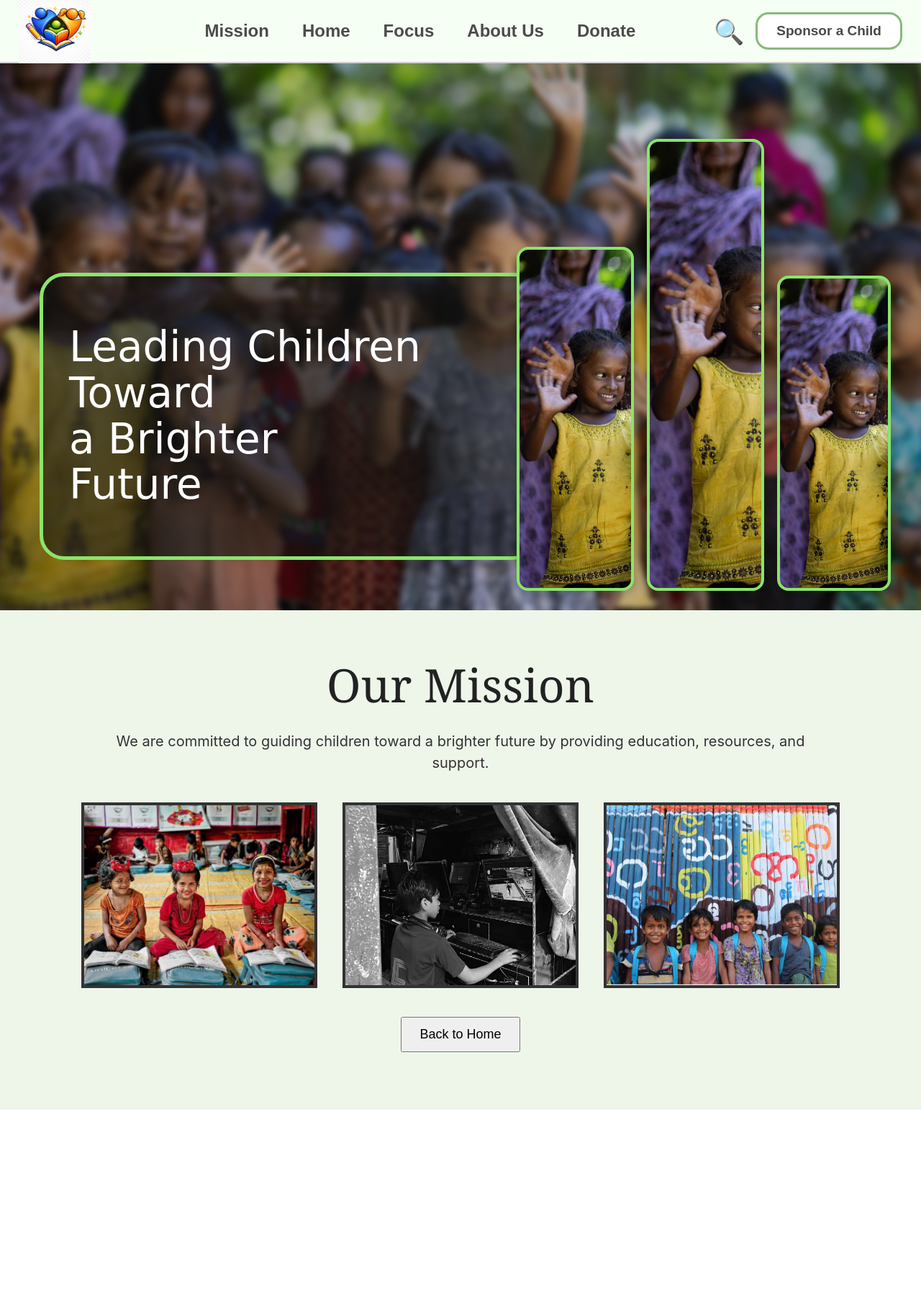
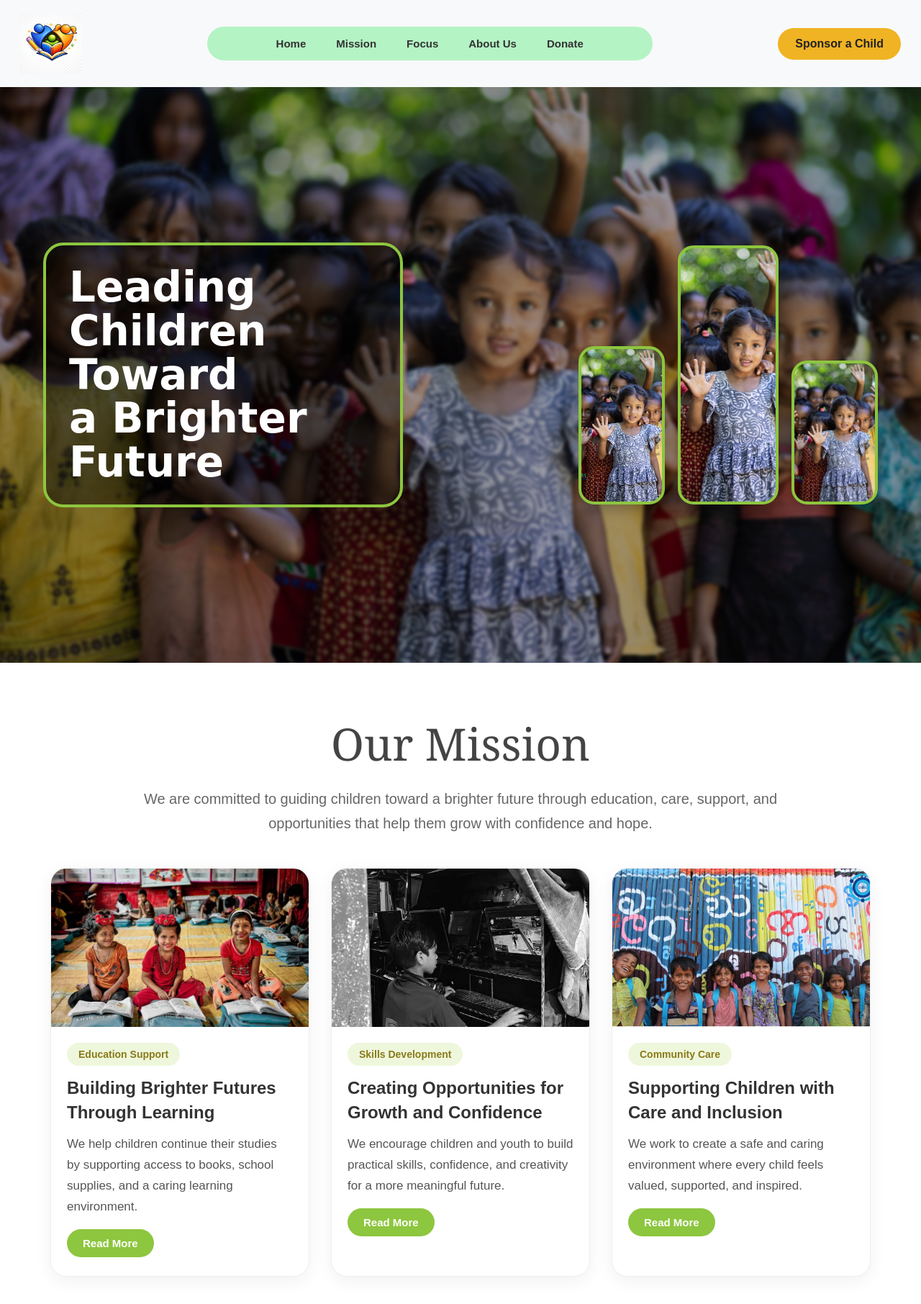
Before and after one commit to fahmida47/Agranika, a React (Create React App) app in the folder agranika/: page / in a window 1280 px wide. Shown: the top 1812 px of the page at 72% size. Before the commit the page ends 1542 px from the top, so only its background shows below. Built offline with nearby package versions, Linux system fonts and the light colour scheme.

Commit message:
navbar added

```diff
--- a/agranika/src/App.css
+++ b/agranika/src/App.css
@@ -1,10 +1,20 @@
-  body {
+
+html {
+  scroll-behavior: smooth;
+}
+
+body {
   margin: 0;
   padding: 0;
+  overflow-x: hidden;
+  overflow-y: auto;
+  font-family: Arial, sans-serif;
 }
 
-.page {
+* {
+  box-sizing: border-box;
+}
+
+.app-wrapper {
   width: 100%;
-  overflow-x: hidden;
-  background: #ffffff;
 }
--- a/agranika/src/App.js
+++ b/agranika/src/App.js
@@ -1,28 +1,34 @@
-import React, { useRef } from "react";
+import React from "react";
+import "./App.css";
+import Navbar from "./components/Navbar";
 import HomePage from "./components/homepage";
 import Mission from "./components/mission";
-import "./App.css";
 
 function App() {
-  const homeRef = useRef(null);
-  const missionRef = useRef(null);
+  const goHome = () => {
+    const homeSection = document.getElementById("home-section");
+    if (homeSection) {
+      homeSection.scrollIntoView({ behavior: "smooth" });
+    }
+  };
 
   const goMission = () => {
-    missionRef.current.scrollIntoView({ behavior: "smooth" });
-  };
-
-  const goHome = () => {
-    homeRef.current.scrollIntoView({ behavior: "smooth" });
+    const missionSection = document.getElementById("mission-section");
+    if (missionSection) {
+      missionSection.scrollIntoView({ behavior: "smooth" });
+    }
   };
 
   return (
-    <div className="page">
-      <div ref={homeRef}>
-        <HomePage goMission={goMission} />
+    <div className="app-wrapper">
+      <Navbar goHome={goHome} goMission={goMission} />
+
+      <div id="home-section">
+        <HomePage />
       </div>
 
-      <div ref={missionRef}>
-        <Mission goHome={goHome} />
+      <div id="mission-section">
+        <Mission />
       </div>
     </div>
   );
--- /dev/null
+++ b/agranika/src/components/Navbar.js
@@ -0,0 +1,27 @@
+import React from "react";
+import "./navbar.css";
+import logo from "../assets1/Logo2.png";
+
+function Navbar({ goHome, goMission }) {
+  return (
+    <header className="navbar">
+      <div className="logo-box">
+        <img src={logo} alt="Logo" className="logo" />
+      </div>
+
+      <div className="nav-menu">
+        <button onClick={goHome}>Home</button>
+        <button onClick={goMission}>Mission</button>
+        <button>Focus</button>
+        <button>About Us</button>
+        <button>Donate</button>
+      </div>
+
+      <div className="nav-right">
+        <button className="sponsor-btn">Sponsor a Child</button>
+      </div>
+    </header>
+  );
+}
+
+export default Navbar;
--- a/agranika/src/components/homepage.css
+++ b/agranika/src/components/homepage.css
@@ -1,75 +1,16 @@
-.main-box {
+ .main-box {
   width: 100%;
-  min-height: 100vh;
-  background: #fff;
-  overflow: hidden;
-}
-
-.navbar {
-  height: 86px;
-  background: #f6fff3;
-  border-bottom: 2px solid #cfcfcf;
-  display: flex;
-  align-items: center;
-  justify-content: space-between;
-  padding: 0 26px;
-}
-
-.logo-box {
-  width: 150px;
-  display: flex;
-  align-items: center;
-}
-
-.logo {
-  width: 100px;
-  height: auto;
-  display: block;
-}
-
-.nav-menu {
-  display: flex;
-  align-items: center;
-  gap: 34px;
-}
-
-.nav-menu button {
-  background: none;
-  border: none;
-  font-size: 24px;
-  font-weight: 600;
-  cursor: pointer;
-  color: #4b4b4b;
-}
-
-.nav-right {
-  display: flex;
-  align-items: center;
-  gap: 16px;
-}
-
-.search-icon {
-  font-size: 34px;
-  color: #1c1c1c;
-  cursor: pointer;
-}
-
-.sponsor-btn {
-  background: #fff;
-  border: 3px solid #88b97b;
-  border-radius: 18px;
-  padding: 12px 26px;
-  font-size: 19px;
-  font-weight: 600;
-  color: #4a4a4a;
-  cursor: pointer;
 }
 
 .hero-section {
   position: relative;
   width: 100%;
-  height: 760px;
+  min-height: 100vh;
   overflow: hidden;
+  display: flex;
+  align-items: center;
+  justify-content: space-between;
+  padding: 60px 50px;
 }
 
 .hero-bg {
@@ -77,67 +18,108 @@
   inset: 0;
   background-size: cover;
   background-position: center;
-  background-repeat: no-repeat;
-  filter: blur(4px);
-  transform: scale(1.06);
+  filter: blur(2px);
+  transform: scale(1.04);
 }
 
 .hero-overlay {
   position: absolute;
   inset: 0;
-  background: rgba(35, 30, 20, 0.22);
-  z-index: 1;
+  background: rgba(0, 0, 0, 0.35);
 }
 
 .headline-box {
-  position: absolute;
-  left: 55px;
-  bottom: 70px;
-  z-index: 3;
-  width: 610px;
-  background: rgba(20, 20, 20, 0.58);
-  border: 5px solid #8be46a;
-  border-radius: 34px;
-  padding: 28px 36px;
+  position: relative;
+  z-index: 2;
+  max-width: 500px;
+  background: rgba(0, 0, 0, 0.45);
+  border: 4px solid #8dc63f;
+  border-radius: 28px;
+  padding: 28px 32px;
+  margin-left: 10px;
 }
 
 .headline-box h1 {
   color: white;
   font-size: 58px;
-  line-height: 1.1;
-  font-family: "Comic Sans MS", "Trebuchet MS", cursive, sans-serif;
-  font-weight: 400;
+  line-height: 1.05;
+  font-family: "Comic Sans MS", cursive, sans-serif;
+  margin: 0;
 }
 
 .right-gallery {
-  position: absolute;
-  right: 42px;
-  top: 105px;
-  z-index: 3;
+  position: relative;
+  z-index: 2;
   display: flex;
   align-items: flex-end;
   gap: 18px;
+  margin-right: 10px;
 }
 
 .gallery-card {
-  border: 4px solid #8be46a;
-  border-radius: 16px;
   background-size: cover;
-  background-repeat: no-repeat;
-  box-shadow: 0 4px 14px rgba(0, 0, 0, 0.22);
+  background-position: center;
+  border: 4px solid #8dc63f;
+  border-radius: 22px;
+  box-shadow: 0 8px 20px rgba(0, 0, 0, 0.25);
 }
 
 .card-small {
-  width: 155px;
-  height: 470px;
+  width: 120px;
+  height: 220px;
 }
 
 .card-tall {
-  width: 155px;
-  height: 620px;
+  width: 140px;
+  height: 360px;
 }
 
 .card-medium {
-  width: 150px;
-  height: 430px;
+  width: 120px;
+  height: 200px;
 }
+
+@media (max-width: 992px) {
+  .hero-section {
+    flex-direction: column;
+    justify-content: center;
+    gap: 30px;
+    text-align: center;
+    padding: 50px 25px;
+  }
+
+  .headline-box {
+    margin-left: 0;
+    max-width: 90%;
+  }
+
+  .headline-box h1 {
+    font-size: 46px;
+  }
+
+  .right-gallery {
+    margin-right: 0;
+    justify-content: center;
+  }
+}
+
+@media (max-width: 768px) {
+  .headline-box h1 {
+    font-size: 36px;
+  }
+
+  .card-small,
+  .card-medium {
+    width: 95px;
+    height: 160px;
+  }
+
+  .card-tall {
+    width: 105px;
+    height: 240px;
+  }
+
+  .right-gallery {
+    gap: 12px;
+  }
+}
--- a/agranika/src/components/homepage.js
+++ b/agranika/src/components/homepage.js
@@ -1,32 +1,16 @@
 import React from "react";
 import "./homepage.css";
-import logo from "../assets1/Logo2.png";
 import heroImg from "../assets1/Home2.jpg";
 
-function HomePage({ goMission }) {
+function HomePage() {
   return (
     <div className="main-box">
-      <div className="navbar">
-        <div className="logo-box">
-          <img src={logo} alt="Logo" className="logo" />
-        </div>
+      <div className="hero-section">
+        <div
+          className="hero-bg"
+          style={{ backgroundImage: `url(${heroImg})` }}
+        ></div>
 
-        <div className="nav-menu">
-          <button onClick={goMission}>Mission</button>
-          <button>Home</button>
-          <button>Focus</button>
-          <button>About Us</button>
-          <button>Donate</button>
-        </div>
-
-        <div className="nav-right">
-          <span className="search-icon">&#128269;</span>
-          <button className="sponsor-btn">Sponsor a Child</button>
-        </div>
-      </div>
-
-      <div className="hero-section">
-        <div className="hero-bg" style={{ backgroundImage: `url(${heroImg})` }}></div>
         <div className="hero-overlay"></div>
 
         <div className="headline-box">
@@ -42,9 +26,20 @@ function HomePage({ goMission }) {
         </div>
 
         <div className="right-gallery">
-          <div className="gallery-card card-small" style={{ backgroundImage: `url(${heroImg})` }}></div>
-          <div className="gallery-card card-tall" style={{ backgroundImage: `url(${heroImg})` }}></div>
-          <div className="gallery-card card-medium" style={{ backgroundImage: `url(${heroImg})` }}></div>
+          <div
+            className="gallery-card card-small"
+            style={{ backgroundImage: `url(${heroImg})` }}
+          ></div>
+
+          <div
+            className="gallery-card card-tall"
+            style={{ backgroundImage: `url(${heroImg})` }}
+          ></div>
+
+          <div
+            className="gallery-card card-medium"
+            style={{ backgroundImage: `url(${heroImg})` }}
+          ></div>
         </div>
       </div>
     </div>
--- a/agranika/src/components/mission.css
+++ b/agranika/src/components/mission.css
@@ -1,44 +1,117 @@
 .mission-section {
-  background: #eef6ea;
+  background: #ffffff;
+  padding: 70px 35px 80px;
   text-align: center;
-  padding: 60px 30px 80px;
 }
 
 .mission-section h2 {
-  font-size: 64px;
+  font-size: 62px;
   font-family: Georgia, serif;
   font-weight: 500;
-  color: #222;
-  margin: 0 0 20px 0;
+  color: #444;
+  margin: 0 0 18px 0;
 }
 
-.mission-text {
-  max-width: 1000px;
-  margin: 0 auto 40px auto;
+.mission-intro {
+  max-width: 950px;
+  margin: 0 auto 45px auto;
   font-size: 20px;
-  line-height: 1.5;
-  color: #333;
+  line-height: 1.7;
+  color: #666;
 }
 
-.mission-images {
+.mission-cards {
   display: flex;
   justify-content: center;
-  align-items: center;
-  gap: 35px;
-  flex-wrap: nowrap;
+  gap: 30px;
+  flex-wrap: wrap;
+  align-items: stretch;
 }
 
-.mission-images img {
-  width: 320px;
-  height: 250px;
+.mission-card {
+  width: 360px;
+  background: #fff;
+  border: 1px solid #eeeeee;
+  border-radius: 22px;
+  overflow: hidden;
+  text-align: left;
+  box-shadow: 0 6px 24px rgba(0, 0, 0, 0.06);
+  transition: transform 0.3s ease, box-shadow 0.3s ease;
+}
+
+.mission-card:hover {
+  transform: translateY(-6px);
+  box-shadow: 0 10px 26px rgba(0, 0, 0, 0.1);
+}
+
+.mission-card-img {
+  width: 100%;
+  height: 220px;
   object-fit: cover;
-  border: 4px solid #333;
   display: block;
 }
 
-.back-btn {
-  margin-top: 40px;
+.mission-card-content {
+  padding: 22px 22px 26px;
+}
+
+.mission-tag {
+  display: inline-block;
+  background: #eef7dc;
+  color: #8a7a18;
+  border-radius: 999px;
+  padding: 8px 16px;
+  font-size: 14px;
+  font-weight: 600;
+  margin-bottom: 14px;
+}
+
+.mission-title-row h3 {
+  font-size: 24px;
+  line-height: 1.4;
+  color: #333;
+  margin: 0 0 14px 0;
+  font-weight: 700;
+}
+
+.mission-card-content p {
+  font-size: 17px;
+  line-height: 1.7;
+  color: #555;
+  margin: 0 0 16px 0;
+}
+
+.extra-text {
+  margin-top: 10px;
+}
+
+.read-more-btn {
+  background: #8dc63f;
+  color: white;
+  border: none;
+  border-radius: 999px;
+  padding: 11px 22px;
+  font-size: 15px;
+  font-weight: 600;
+  cursor: pointer;
+  transition: 0.3s ease;
+}
+
+.read-more-btn:hover {
+  background: #79ad32;
+}
+
+.back-home-btn {
+  margin-top: 45px;
   padding: 12px 24px;
-  font-size: 18px;
+  border: 1px solid #cfcfcf;
+  background: white;
+  color: #333;
+  font-size: 16px;
+  border-radius: 8px;
   cursor: pointer;
 }
+
+.back-home-btn:hover {
+  background: #f7f7f7;
+}
--- a/agranika/src/components/mission.js
+++ b/agranika/src/components/mission.js
@@ -1,26 +1,144 @@
-import React from "react";
+import React, { useState } from "react";
 import "./mission.css";
-
-// Assets location: src/assets1/mission1.jpg, mission2.jpg, mission3.jpg
 import missionImg1 from "../assets1/mission1.webp";
 import missionImg2 from "../assets1/mission2.jpeg";
 import missionImg3 from "../assets1/mission3.jpg";
 
-function Mission({ goHome }) {
+function Mission() {
+  const [expandedCard, setExpandedCard] = useState(null);
+
+  const toggleReadMore = (cardNumber) => {
+    if (expandedCard === cardNumber) {
+      setExpandedCard(null);
+    } else {
+      setExpandedCard(cardNumber);
+    }
+  };
+
   return (
     <div className="mission-section">
       <h2>Our Mission</h2>
-      <p className="mission-text">
-        We are committed to guiding children toward a brighter future by providing education, resources, and support.
+      <p className="mission-intro">
+        We are committed to guiding children toward a brighter future through
+        education, care, support, and opportunities that help them grow with
+        confidence and hope.
       </p>
-      <div className="mission-images">
-        <img src={missionImg1} alt="Mission 1" />
-        <img src={missionImg2} alt="Mission 2" />
-        <img src={missionImg3} alt="Mission 3" />
+
+      <div className="mission-cards">
+        <div className="mission-card">
+          <img
+            src={missionImg1}
+            alt="Education support"
+            className="mission-card-img"
+          />
+
+          <div className="mission-card-content">
+            <div className="mission-tag">Education Support</div>
+
+            <div className="mission-title-row">
+              <h3>Building Brighter Futures Through Learning</h3>
+            </div>
+
+            <p>
+              We help children continue their studies by supporting access to
+              books, school supplies, and a caring learning environment.
+            </p>
+
+            {expandedCard === 1 && (
+              <p className="extra-text">
+                Our mission is to make education more reachable for children who
+                face social and economic barriers. We believe every child
+                deserves a chance to learn, dream, and move toward a better
+                future. Through continued support, children can grow in
+                confidence, improve their skills, and stay motivated in school.
+              </p>
+            )}
+
+            <button
+              className="read-more-btn"
+              onClick={() => toggleReadMore(1)}
+            >
+              {expandedCard === 1 ? "Show Less" : "Read More"}
+            </button>
+          </div>
+        </div>
+
+        <div className="mission-card">
+          <img
+            src={missionImg2}
+            alt="Skills development"
+            className="mission-card-img"
+          />
+
+          <div className="mission-card-content">
+            <div className="mission-tag">Skills Development</div>
+
+            <div className="mission-title-row">
+              <h3>Creating Opportunities for Growth and Confidence</h3>
+            </div>
+
+            <p>
+              We encourage children and youth to build practical skills,
+              confidence, and creativity for a more meaningful future.
+            </p>
+
+            {expandedCard === 2 && (
+              <p className="extra-text">
+                Beyond academics, we focus on helping children discover their
+                abilities and strengthen their confidence. With guidance,
+                digital exposure, and supportive learning experiences, they can
+                develop skills that prepare them for new opportunities and
+                personal growth in everyday life.
+              </p>
+            )}
+
+            <button
+              className="read-more-btn"
+              onClick={() => toggleReadMore(2)}
+            >
+              {expandedCard === 2 ? "Show Less" : "Read More"}
+            </button>
+          </div>
+        </div>
+
+        <div className="mission-card">
+          <img
+            src={missionImg3}
+            alt="Community care"
+            className="mission-card-img"
+          />
+
+          <div className="mission-card-content">
+            <div className="mission-tag">Community Care</div>
+
+            <div className="mission-title-row">
+              <h3>Supporting Children with Care and Inclusion</h3>
+            </div>
+
+            <p>
+              We work to create a safe and caring environment where every child
+              feels valued, supported, and inspired.
+            </p>
+
+            {expandedCard === 3 && (
+              <p className="extra-text">
+                We believe children grow best when they feel respected,
+                protected, and included in their community. By working with
+                families and local support systems, we aim to build a stronger
+                environment where children can feel secure, connected, and ready
+                to move forward with hope.
+              </p>
+            )}
+
+            <button
+              className="read-more-btn"
+              onClick={() => toggleReadMore(3)}
+            >
+              {expandedCard === 3 ? "Show Less" : "Read More"}
+            </button>
+          </div>
+        </div>
       </div>
-      <button className="back-btn" onClick={goHome}>
-        Back to Home
-      </button>
     </div>
   );
 }
--- /dev/null
+++ b/agranika/src/components/navbar.css
@@ -0,0 +1,98 @@
+.navbar {
+  position: sticky;
+  top: 0;
+  z-index: 1000;
+  width: 100%;
+  background: #f8f9fa;
+  display: flex;
+  align-items: center;
+  justify-content: space-between;
+  padding: 18px 28px;
+}
+
+.logo-box {
+  display: flex;
+  align-items: center;
+  outline: none;
+  border: none;
+  box-shadow: none;
+}
+
+.logo {
+  width: 85px;
+  height: auto;
+  object-fit: contain;
+  display: block;
+  outline: none;
+  border: none;
+  box-shadow: none;
+}
+
+.nav-menu {
+  display: flex;
+  align-items: center;
+  gap: 30px;
+  background: #b4f3c4;
+  border-radius: 999px;
+  padding: 14px 90px;
+}
+
+.nav-menu a {
+  text-decoration: none;
+  color: #5f8f2d;
+  font-size: 25px;
+  font-weight: 500;
+}
+
+.nav-menu button {
+  background: transparent;
+  border: none;
+  color: #333;
+  font-size: 15px;
+  font-weight: 600;
+  cursor: pointer;
+  outline: none;
+  box-shadow: none;
+}
+
+.nav-menu button:hover {
+  color: #d89d00;
+}
+
+.nav-menu button:focus,
+.nav-menu button:focus-visible,
+.nav-menu button:active {
+  outline: none;
+  box-shadow: none;
+  border: none;
+}
+
+.nav-right {
+  display: flex;
+  align-items: center;
+}
+
+.sponsor-btn {
+  background: #f0b323;
+  color: #222;
+  border: none;
+  border-radius: 999px;
+  padding: 13px 24px;
+  font-size: 16px;
+  font-weight: 700;
+  cursor: pointer;
+  outline: none;
+  box-shadow: none;
+}
+
+.sponsor-btn:hover {
+  background: #d89d00;
+}
+
+.sponsor-btn:focus,
+.sponsor-btn:focus-visible,
+.sponsor-btn:active {
+  outline: none;
+  box-shadow: none;
+  border: none;
+}
```
Also changed, not shown: agranika/src/assets1/mission4.jpeg (added), 1 other file (tests, documents, lock files or other folders).
